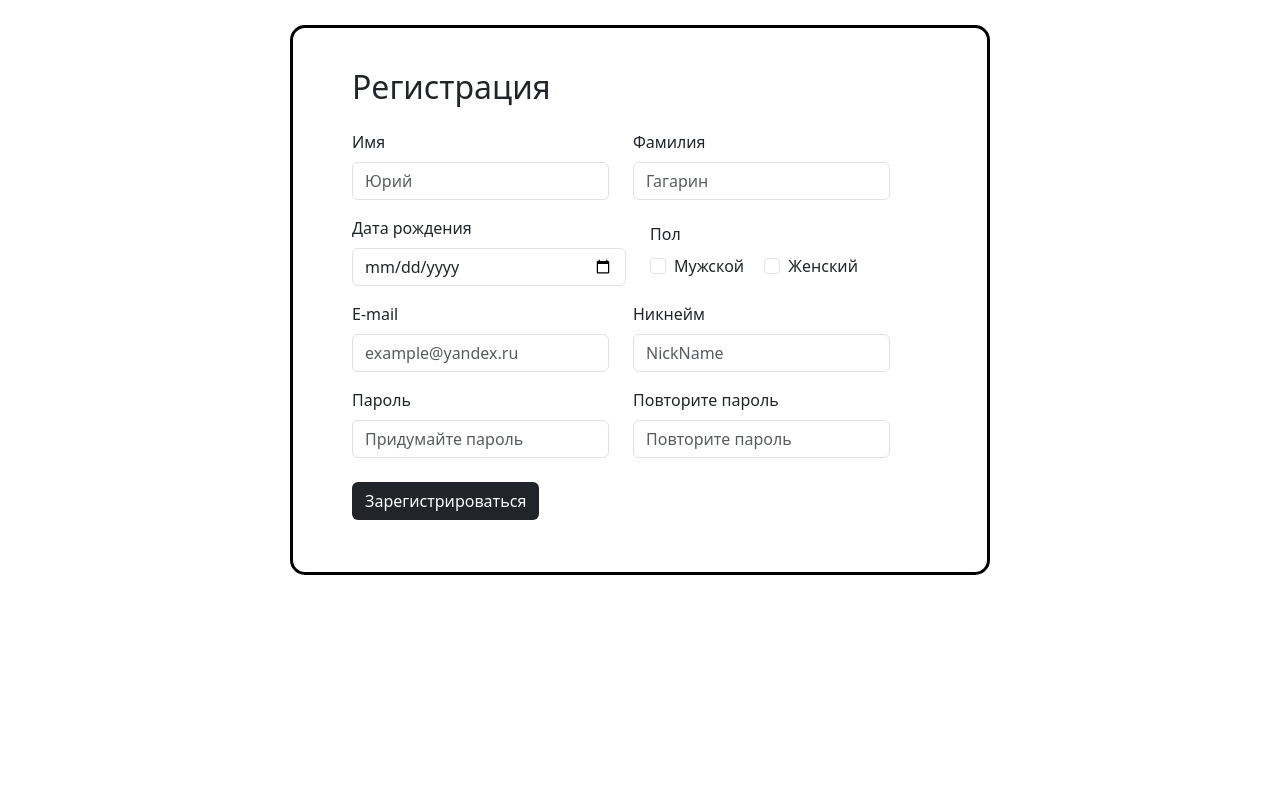
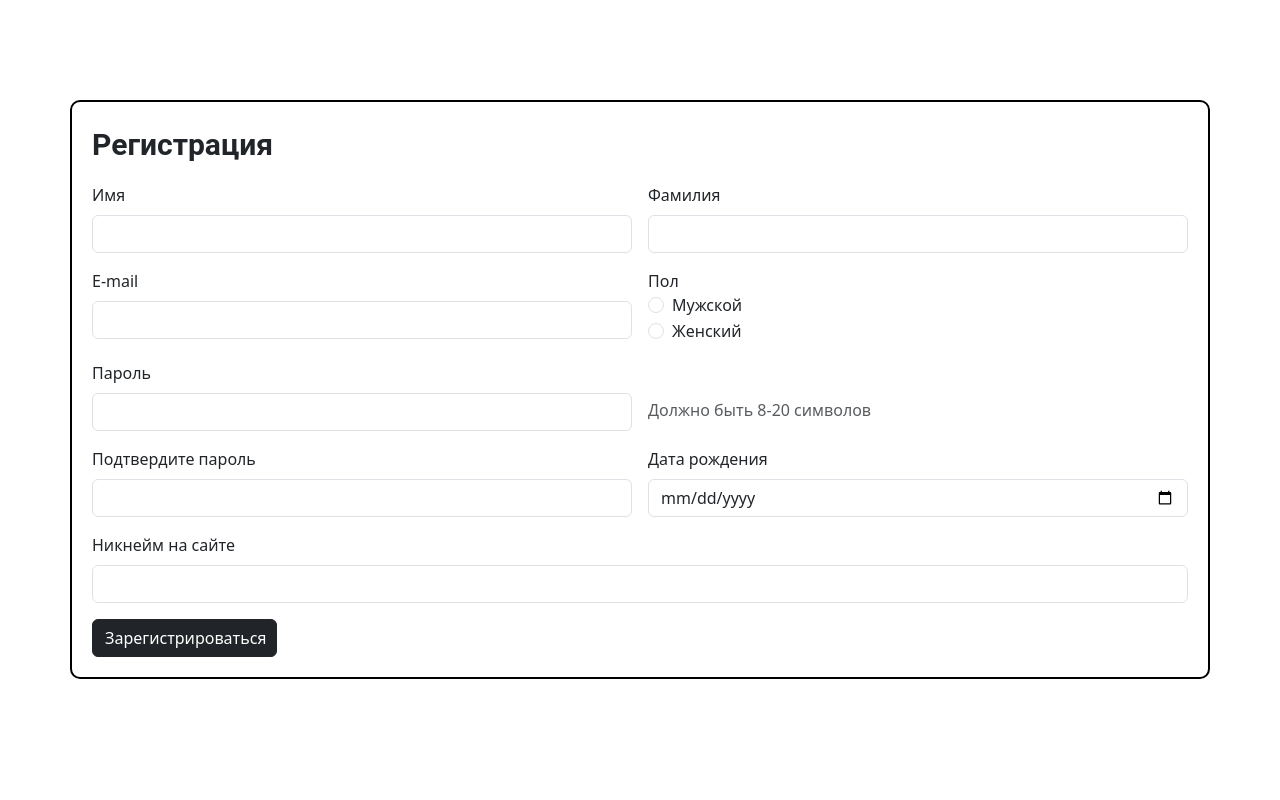
Before and after one commit to gderpy/my_blog, a Django app: page /registration/ in a window 1280 px wide. Shown: the part 68-868 px from the top of the page. After the commit the page ends 747 px from the top, so only its background shows below. Run offline with Django 5.2, Linux system fonts and the light colour scheme.

Commit message:
Сделана верстка страницы регистрации, так же имеется адапативная версия

```diff
--- a/main/static/main/css/additional_style.css
+++ b/main/static/main/css/additional_style.css
@@ -1,20 +1,47 @@
-.rectangle {
-    width: 700px;
-    height: 550px;
-    border: 3px solid black;
-    border-radius: 15px;
+.section-title {
+    font-family: "Roboto", sans-serif;
+    font-size: 30px;
+    font-weight: 600;
 }
 
-.offset-up {
-    position: relative;
-    bottom: 100px;
+.registration-container {
+    border: 2px solid black;
+    border-radius: 10px;
+    padding: 20px;
+    margin-top: 100px;
 }
 
-.inner-box {
-    width: 600px;
-    height: 600px;
+@media (max-width: 1024px) {
+    .registration-container {
+        width: 90%;
+        border: none;
+        margin-top: 0;
+    }
 }
 
-.registration-title {
-    margin-top: 40px;
+.help-class {
+    position: relative;
+    top: 5px;
 }
+
+@media (max-width: 1000px) {
+    .help-class {
+        position: relative;
+        top: -35px;
+    }
+    .password-confirmation {
+        position: relative;
+        top: -30px;
+    }
+    .nickname-class {
+        position: relative;
+        top: -20px;
+    }
+    .registration-button {
+        width: 95%;
+    }
+    .date-birth-class {
+        position: relative;
+        top: -30px;
+    }
+}
--- a/main/templates/main/registration.html
+++ b/main/templates/main/registration.html
@@ -2,73 +2,62 @@
 
 {% block content %}
 
-<div class="vh-100 d-flex justify-content-center align-items-center">
-    <div class="rectangle offset-up">
-        <div class="inner-box container">
-            <div class="row d-flex align-items-center">
-                <div class="registration-title col-12">
-                    <h2>Регистрация</h2>
+<div class="registration-container container">
+
+    <div class="section-title mb-3">Регистрация</div>
+
+    <form class="row g-3">
+
+        <div class="col-lg-6">
+            <label for="inputFirstName" class="form-label">Имя</label>
+            <input type="text" class="form-control" id="inputFirstName">
+        </div>
+        <div class="col-lg-6">
+            <label for="inputLastName" class="form-label">Фамилия</label>
+            <input type="text" class="form-control" id="inputLastName">
+        </div>
+
+        <div class="col-lg-6">
+            <label for="inputEmail4" class="form-label">E-mail</label>
+            <input type="email" class="form-control" id="inputEmail4">
+        </div>
+        <div class="col-lg-6">
+            <span>Пол</span>
+            <div class="form-check">
+                <input class="form-check-input" type="radio" name="gender" id="male" value="male">
+                <label class="form-check-label" for="male">
+                    Мужской
+                </label>
+            </div>
+            <div class="form-check form-check-inline">
+                <input class="form-check-input" type="radio" name="gender" id="female" value="female">
+                <label class="form-check-label" for="female">
+                    Женский
+                </label>
             </div>
         </div>
 
-            <div class="row align-items-center mt-3">
-                <div class="col-auto">
-                    <label for="specificSizeInputName" class="form-label">Имя</label>
-                    <input type="text" class="form-control" placeholder="Юрий" aria-label="Имя">
+        <div class="col-lg-6">
+            <label for="inputPassword4" class="form-label">Пароль</label>
+            <input type="password" class="form-control" id="inputPassword4" aria-describedby="passwordHelpInline">
         </div>
-                <div class="col-auto">
-                    <label for="specificSizeInputSurname" class="form-label">Фамилия</label>
-                    <input type="text" class="form-control" placeholder="Гагарин" aria-label="Фамилия">
+        <div class="help-class col-lg-6 mt-5">
+            <span id="passwordHelpInline" class="form-text fs-6">Должно быть 8-20 символов</span>
         </div>
+        <div class="password-confirmation col-lg-6">
+            <label for="confirmPassword" class="form-label">Подтвердите пароль</label>
+            <input type="password" class="form-control" id="confirmPassword">
         </div>
-
-            <div class="row align-items-center mt-3">
-                <div class="col-auto">
+        <div class="date-birth-class col-lg-6">
             <label for="birthDate" class="form-label">Дата рождения</label>
-                    <input type="date" class="form-control" placeholder="Юрий" aria-label="Дата рождения" style="width: 274px;">
+            <input type="date" class="form-control" id="birthDate" name="birthDate">
         </div>
-                <div class="col-auto">
-                    <label for="gender" class="form-label d-block">Пол</label>
-                    <div class="form-check form-check-inline">
-                        <input type="checkbox" class="form-check-input" id="male" value="male">
-                        <label for="male" class="form-check-label">Мужской</label>
+        <div class="nickname-class col-lg-12">
+            <label for="inputNickname" class="form-label">Никнейм на сайте</label>
+            <input type="text" class="form-control" id="inputNickname">
         </div>
-                    <div class="form-check form-check-inline">
-                        <input type="checkbox" class="form-check-input" id="female" value="female">
-                        <label for="female" class="form-check-label">Женский</label>
-                    </div>
-                </div>
-            </div>
-
-            <div class="row align-items-center mt-3">
-                <div class="col-auto">
-                    <label for="inputEmail4" class="form-label">E-mail</label>
-                    <input type="email" class="form-control" id="inputEmail4" placeholder="example@yandex.ru">
-                </div>
-                <div class="col-auto">
-                    <label for="inputNickname" class="form-label">Никнейм</label>
-                    <input type="text" class="form-control" id="inputNickname" placeholder="NickName" aria-label="Никнейм">
-                </div>
-            </div>
-
-            <div class="row align-items-center mt-3">
-                <div class="col-auto">
-                    <label for="inputPassword" class="form-label">Пароль</label>
-                    <input type="password" class="form-control" id="inputPassword" placeholder="Придумайте пароль" required>
-                </div>
-                <div class="col-auto">
-                    <label for="confirmPassword" class="form-label">Повторите пароль</label>
-                    <input type="password" class="form-control" id="confirmPassword" placeholder="Повторите пароль" required>
-                </div>
-            </div>
-
-            <div class="row mt-4">
-                <div class="col-auto">
-                    <button class="btn text-bg-dark" type="submit">Зарегистрироваться</button>
-                </div>
-            </div>
-        </div>
-    </div>
+        <button type="submit" class="registration-button col-lg-2 btn btn-dark ms-2">Зарегистрироваться</button>
+    </form>
 </div>
 
 {% endblock %}
--- a/templates/base_2.html
+++ b/templates/base_2.html
@@ -11,7 +11,7 @@
 </head>
 <body>
 
-    <header>
+    <header style="position: relative;">
         <div class="first-header">
             <div class="navbar navbar-expand-lg navbar-dark bg-dark">
                 <div class="container">
```
Lines whose indentation alone changed are shown as unchanged.
